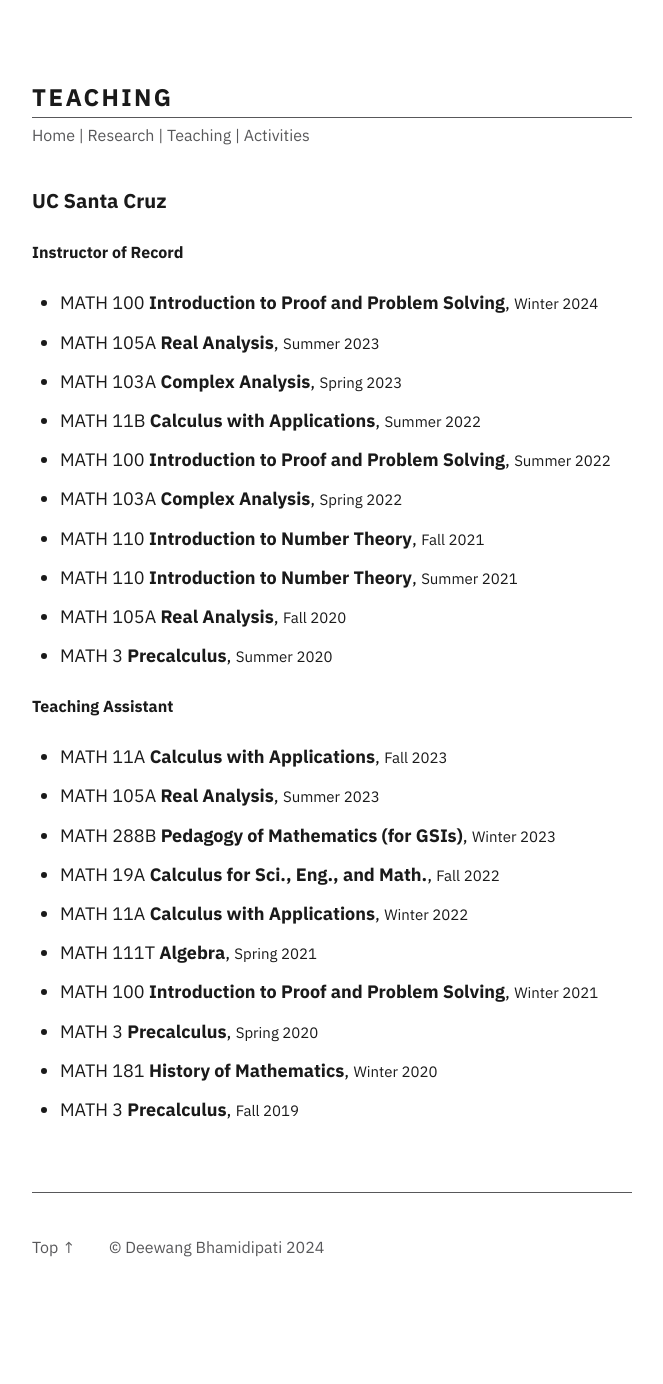
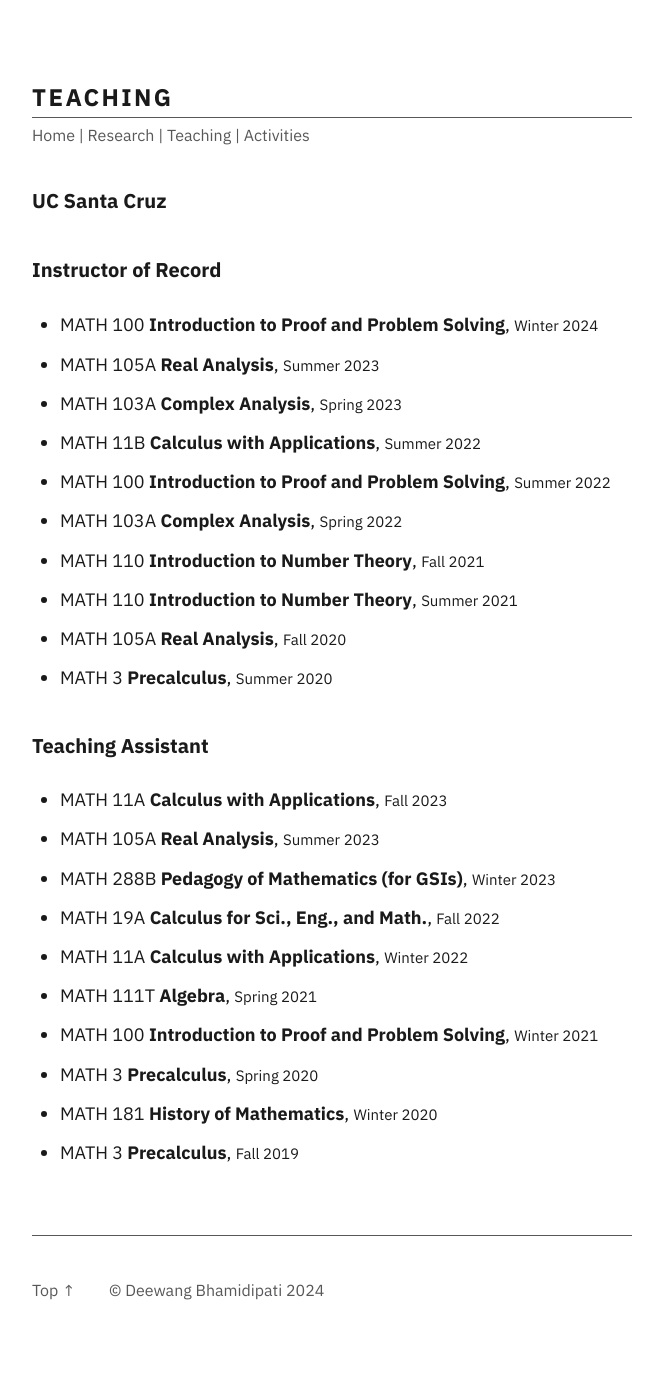
Before and after one commit to junkquill/junkquill.github.io, a Jekyll site: the page built from _pages/teaching.md, in a window 1280 px wide. Shown: the whole page, without its empty margins (308-971 px from the left). Built offline with Jekyll 4.4.1, drawn with Linux system fonts in a browser that asks for light colours; before the commit the page ends 1341 px from its top, so only the background shows below that.

Commit message:
Update teaching.md

```diff
--- a/_pages/teaching.md
+++ b/_pages/teaching.md
@@ -10,7 +10,9 @@
 ---
 
 ### UC Santa Cruz
-#### Instructor of Record
+
+<description>
+    <summary><h3>Instructor of Record</h3></summary>
 
 <ul style="line-height:150%">
 
@@ -35,8 +37,9 @@
 <li> MATH 3 <b>Precalculus</b>, <small>Summer 2020</small></li>
 
 </ul>
+</description>
 
-#### Teaching Assistant
+### Teaching Assistant
 
 <ul style="line-height:180%">
 
```
